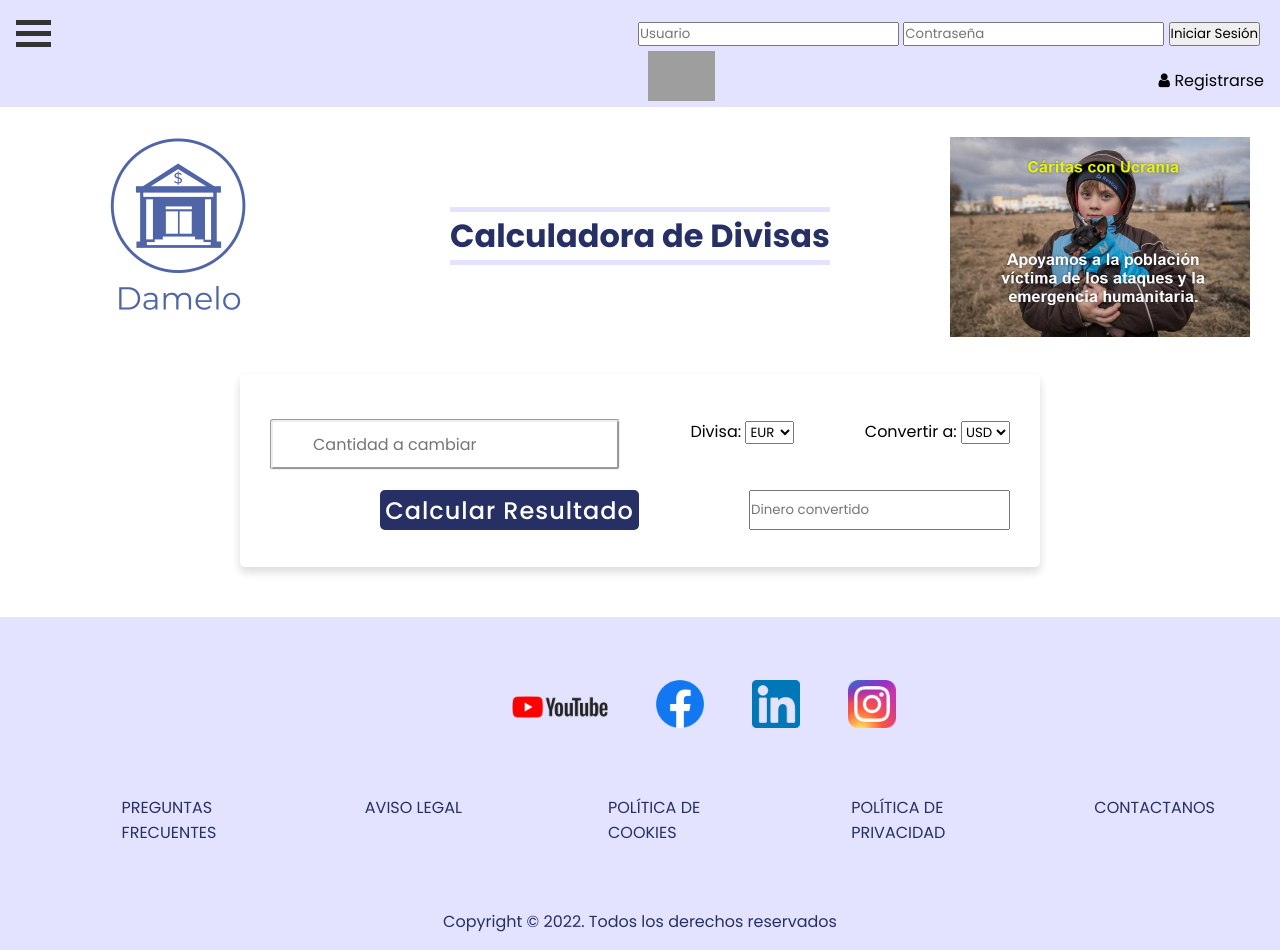
After one commit to nicoalmram/MDA_Banco, a PHP site: page /views/divisaCalculator.html in a window 1280 px wide. The commit adds this page. Run offline with PHP 8.4, Linux system fonts and the light colour scheme; grey boxes are pictures that could not be loaded.

Commit message:
añadida divisa y toqueteadas cositas

```diff
--- /dev/null
+++ b/public/css/divisaCalculator.css
@@ -0,0 +1,96 @@
+@import url('https://fonts.googleapis.com/css2?family=Poppins:wght@200;300;400;500;600;700&display=swap');
+*{
+    margin: 0;
+    padding: 0;
+    box-sizing: border-box;
+    font-family: 'Poppins',sans-serif;
+}
+
+body{
+    height: 100vh;
+    justify-content: center;
+    align-items: center;
+}
+#customheader{
+    display: flex;
+    flex-direction: row;
+    flex-wrap: nowrap;
+    justify-content: space-between;
+}
+.container{
+    margin: auto;
+    max-width: 800px;
+    width: 100%;
+    background-color: #fff;
+    padding: 25px 30px;
+    border-radius: 5px;
+    box-shadow: 0 5px 10px rgba(0,0,0,0.15);
+}
+.divisa-img{
+    width: 300px;
+    height: 200px;
+    object-fit: cover;
+    margin: 30px;
+}
+#center{
+    display: inline-block;
+    justify-content: center;
+    text-align: center;
+}
+
+#center h1{
+    margin-top: 100px;
+    color: #263065;
+    border-top: 5px solid #E3E3FF;
+    border-bottom: 5px solid #E3E3FF;
+}
+.divisaDetails{
+    display: flex;
+    flex-wrap: wrap;
+    justify-content: space-between;
+    margin: 20px 0 12px 0;
+}
+
+.divisaDetails .input-box{
+    border-style:groove;
+    border-radius: 3px;
+    margin-bottom: 20px;
+    width: calc(100% / 2 - 20px);
+}
+
+
+.divisaDetails .input-box .icon{
+    padding: 15px;
+    min-width: 40px;
+    color: #999;
+}
+
+.divisaDetails .input-box input{
+    width: 100%;
+    height: 45px;
+    border: none;
+    outline: none;
+    font-size: 16px;
+    padding-left: 40px;
+}
+.select-box{
+    width: auto;
+}
+.button{
+    height: 40px;
+    width: auto;
+    padding: 0 5px 0 5px;
+    border-radius: 5px;
+    border: none;
+    color: #fff;
+    font-size: 24px;
+    font-weight: 500;
+    letter-spacing: 1px;
+    cursor: pointer;
+    background-color: #263065;
+    margin: 0 auto;
+    display: block;
+}
+.footer{
+    margin-top: 50px;
+}
--- a/public/css/nav.css
+++ b/public/css/nav.css
@@ -15,7 +15,7 @@
     font-size: 16px;
     color: white;
     text-align: center;
-    padding: 14px 16px;
+
     text-decoration: none;
   }
 
@@ -76,6 +76,19 @@
     display: block;
     margin-left: auto;
     margin-right: auto;
+}
+.logo-container{
+    margin-left: 45%;
+    padding: 5px;
+    height: 60px;
+    overflow: hidden;
+    align-items: center;
+    width: auto;
+    vertical-align: middle;
+}
+.logo{
+  width: auto;
+  height: 100%;
 }
 .column {
     float: left;
@@ -160,6 +173,7 @@
   }
 
   a.register-button{
+    padding: 14px 16px;
       float: right;
       color: black;
       margin-top: 8px;
--- /dev/null
+++ b/public/js/divisaExchanger.js
@@ -0,0 +1,34 @@
+var selectBox = document.getElementById("selectedCoin");
+var desiredBox = document.getElementById("desiredCoin");
+selectCoin = selectBox.options[selectBox.selectedIndex].value;
+desiredCoin = desiredBox.options[desiredBox.selectedIndex].value;
+api_url="http://rest.coinapi.io/v1/exchangerate/" + selectCoin + "/" + desiredCoin +"?apiKey=E6E4F34B-C76F-412F-8253-9F4A684CC43E";
+
+async function getapi() {
+
+    // Storing response
+    const response = await fetch(api_url);
+
+    // Storing data in form of JSON
+    data = await response.json();
+    console.log(data);
+    if (response) {
+        calculateResult();
+    }
+}
+
+function calculateResult(){
+    selectCoin = selectBox.options[selectBox.selectedIndex].value;
+    desiredCoin = selectBox.options[desiredBox.selectedIndex].value;
+    api_url="http://rest.coinapi.io/v1/exchangerate/" + selectCoin + "/" + desiredCoin +"?apiKey=E6E4F34B-C76F-412F-8253-9F4A684CC43E";
+    for (var key in data) {
+        if(key == "rate"){
+            var result = document.getElementById("amount").value * data[key];
+            console.log(result);
+            break;
+        }
+    }
+    document.getElementById("showResult").value = result;
+}
+
+getapi();
--- /dev/null
+++ b/views/divisaCalculator.html
@@ -0,0 +1,59 @@
+  <!DOCTYPE html>
+<html>
+
+  <head>
+    <meta http-equiv="Content-Type" content="text/html; charset=UTF-8">
+    <title>Calculadora de divisas</title>
+    <link rel="stylesheet" href="../public/css/nav.css">
+    <link rel="stylesheet" href="../public/css/footer.css">
+    <link rel="stylesheet" href="../public/css/divisaCalculator.css">
+    <link rel="stylesheet" href="https://cdnjs.cloudflare.com/ajax/libs/font-awesome/4.7.0/css/font-awesome.min.css">
+    <script src="https://code.jquery.com/jquery-3.6.0.js"></script>
+    <script>
+        $(function () {
+            $('.nav').load("./nav.html");
+            $('.footer').load("./footer.html");
+        });
+    </script>
+
+    <link rel="stylesheet" href="https://cdnjs.cloudflare.com/ajax/libs/font-awesome/4.7.0/css/font-awesome.min.css">
+  </head>
+  <div class="nav"></div>
+  <body>
+    <div id="customheader">
+      <div id="left"><img src="../public/images/logo.png" alt="logo" class="divisa-img logo"></div>
+      <div id="center"><h1>Calculadora de Divisas</h1></div>
+      <div id="right"><img src="../public/images/ukraine.png" alt="donation" class="divisa-img donation"></div>
+  </div>
+    <div class="container">
+      <div class="divisaDetails">
+        <div class="input-box">
+          <input type="text" id="amount" placeholder="Cantidad a cambiar" value="">
+        </div>
+        <div>
+          <label>Divisa:</label>
+          <select id="selectedCoin" class="select-box">
+              <option value="EUR" selected>EUR</option>
+              <option value="USD">USD</option>
+              <option value="GBP">GBP</option>
+              <option value="BTC">BTC</option>
+          </select>
+        </div>
+        <div>
+          <label>Convertir a:</label>
+          <select id="desiredCoin" class="select-box">
+              <option value="USD" selected>USD</option>
+              <option value="EUR">EUR</option>
+              <option value="GBP">GBP</option>
+              <option value="BTC">BTC</option>
+          </select>
+        </div>
+        <button class="button" onclick="calculateResult(); getapi();">Calcular Resultado</button><br>
+
+        <input type="any" step="any" readonly id="showResult" placeholder="Dinero convertido">
+      </div>
+    </div>
+    <script src="../public/js/divisaExchanger.js"></script>
+  </body>
+  <div class="footer"></div>
+</html>
--- a/views/nav.html
+++ b/views/nav.html
@@ -31,7 +31,7 @@
                           </div>
                           <h3 style="display:inline-block; white-space:nowrap;">Conoce tu banco</h3>
                       </lu>
-                  <a href="calculadoradivisas.html">Calculadora de divisas</a>
+                  <a href="divisaCalculator.html">Calculadora de divisas</a>
                   <a href="#">Más sobre nosotros</a>
                   <a href="terminosycondiciones.html">Términos y condiciones</a>
                 </div>
@@ -45,7 +45,7 @@
               <button type="submit">Iniciar Sesión</button>
             </form>
           </div>
-
+          <a href="./index.html" class="logo-container"><img src="../public/images/bankLogo.png" alt="logo" class="logo" ></a>
           <a href="./register.html" class="register-button"><i class="fa fa-fw fa-user"></i>Registrarse</a>
         </div>
       </nav>
--- a/views/register.html
+++ b/views/register.html
@@ -82,5 +82,5 @@
     </div>
     </body>
     <div class="footer"></div>
-    <script src="js/regvalidation.js"></script>
+    <script src="../public/js/regvalidation.js"></script>
 </html>
```
